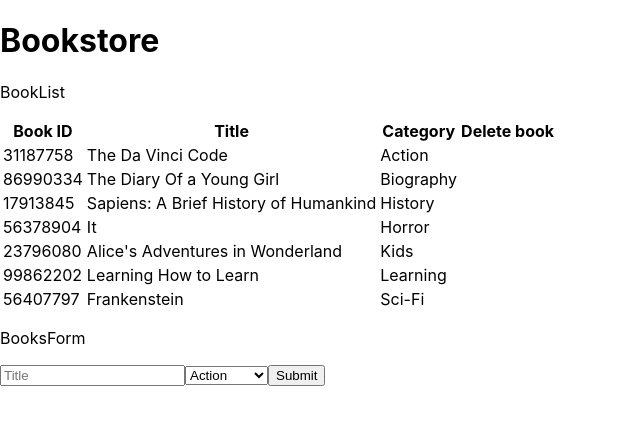
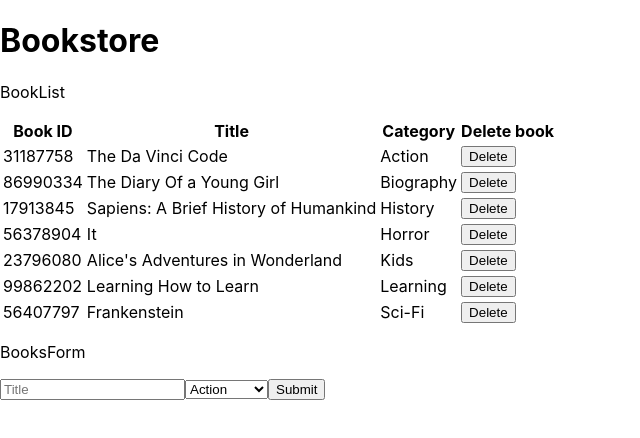
Before and after one commit to ershadul1/bookstore-react-redux, a React (Create React App) app: page / in a window 1280 px wide. Shown: the top 438 px of the page, without its empty margins (0-640 px from the left). Built offline with nearby package versions, Linux system fonts and the light colour scheme.

Commit message:
Add click handler for removing book

```diff
--- a/src/components/Book.js
+++ b/src/components/Book.js
@@ -1,12 +1,16 @@
 import PropTypes from 'prop-types';
 
 const Book = props => {
-  const { bookId, bookTitle, bookCategory } = props;
+  const {
+    bookId, bookTitle, bookCategory, remove,
+  } = props;
+
   return (
     <tr>
       <td>{bookId}</td>
       <td>{bookTitle}</td>
       <td>{bookCategory}</td>
+      <td><button type="button" onClick={() => remove(bookId)}>Delete</button></td>
     </tr>
   );
 };
@@ -15,6 +19,7 @@ Book.propTypes = {
   bookId: PropTypes.number.isRequired,
   bookTitle: PropTypes.string.isRequired,
   bookCategory: PropTypes.string.isRequired,
+  remove: PropTypes.func.isRequired,
 };
 
 export default Book;
```
